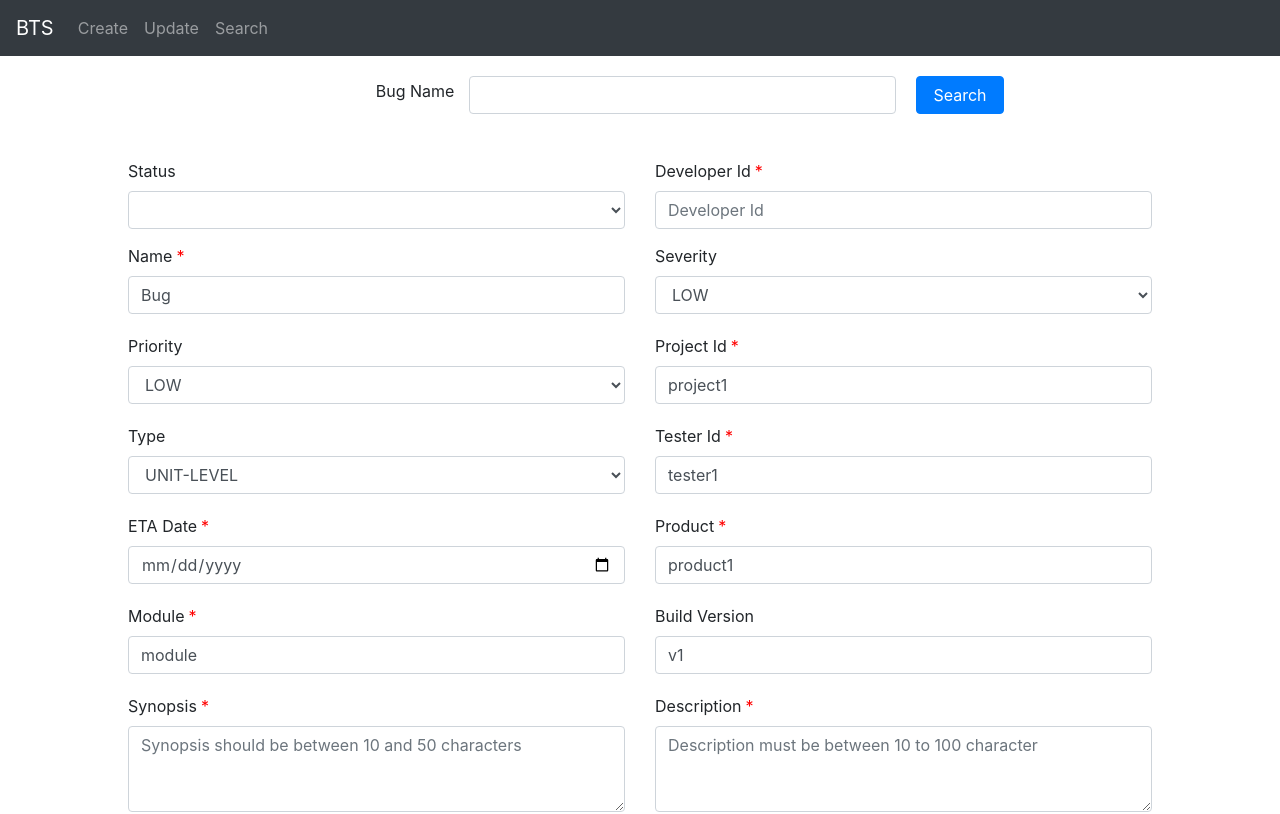
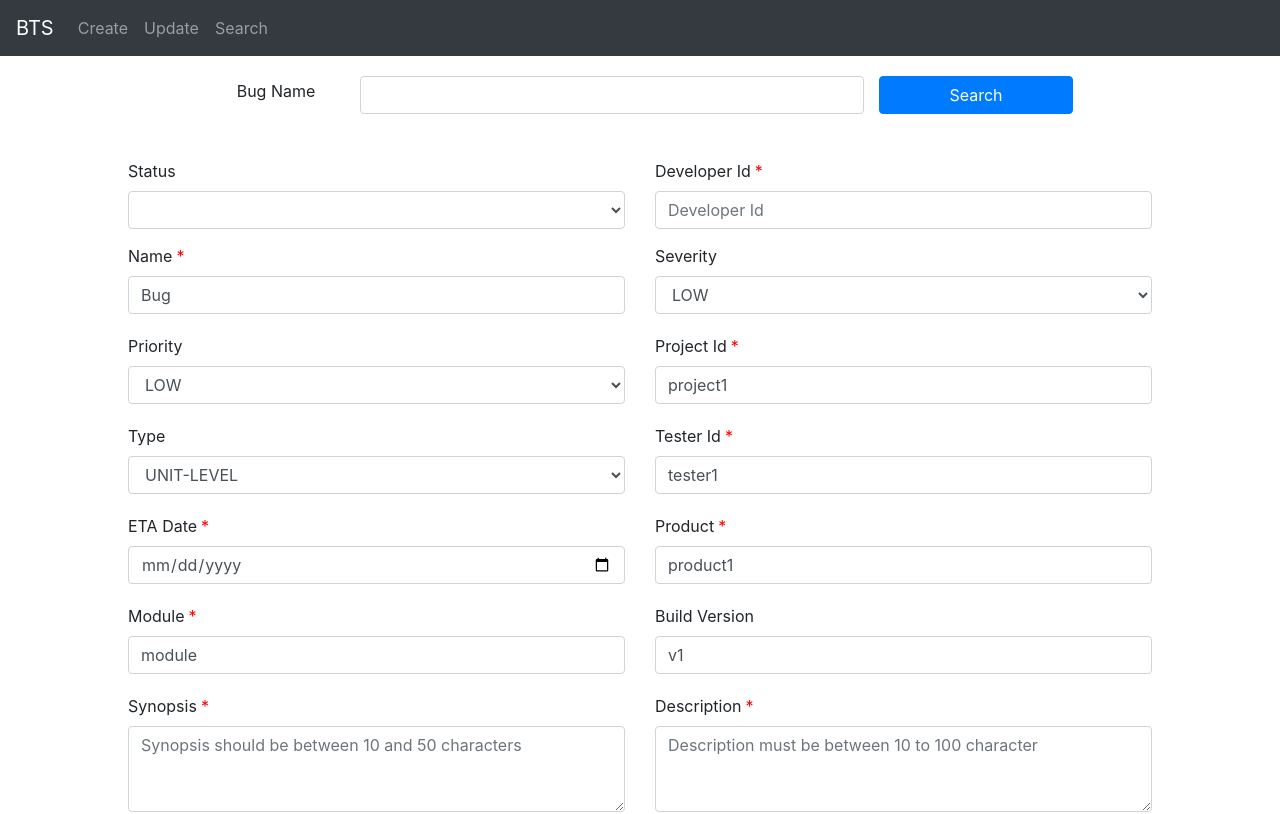
Before and after one commit to Sanjay-mg/BTS-angular, an Angular app: page /updateBug in a window 1280 px wide. Shown: the top 814 px of the page. Built offline with nearby package versions, Linux system fonts and the light colour scheme.

Commit message:
added confirm message to delete bug and fixed navigation bug

```diff
--- a/src/app/navigation-bar/navigation-bar.component.html
+++ b/src/app/navigation-bar/navigation-bar.component.html
@@ -6,13 +6,13 @@
   <div class="collapse navbar-collapse right" id="collapsibleNavbar">
     <ul class="navbar-nav">
       <li class="nav-item">
-        <a class="nav-link" routerLink="createBug">Create</a>
+        <a class="nav-link" href="createBug">Create</a>
       </li>
       <li class="nav-item">
-        <a class="nav-link" routerLink="updateBug">Update</a>
+        <a class="nav-link" href="updateBug">Update</a>
       </li>
       <li class="nav-item">
-        <a class="nav-link" routerLink="searchBug">Search</a>
+        <a class="nav-link" href="searchBug">Search</a>
       </li>
     </ul>
   </div>
--- a/src/app/search-bug/search-bug.component.css
+++ b/src/app/search-bug/search-bug.component.css
@@ -1,3 +1,6 @@
+.mainConatiner{
+  min-height: 80.3vh;
+}
 h2{
   text-align: center;
   margin: 10px 0;
--- a/src/app/search-bug/search-bug.component.html
+++ b/src/app/search-bug/search-bug.component.html
@@ -1,3 +1,4 @@
+<div class="mainConatiner">
 <h2>Search Bug</h2>
 <div class="row formContainer">
   <form id='searchBugForm' class="col-sm-10 row">
@@ -56,7 +57,8 @@
       <td>{{bug.submittedOn| date: 'd/M/yy'}}</td>
       <td>{{bug.etaDate| date: 'd/M/yy'}}</td>
       <td>{{bug.status}}</td>
-      <td><button (click)='deleteBug(bug.id,i)' class="btn btn-danger btn-sm tableBtn">Delete</button></td>
+      <td><button (click)='deleteBug(bug.id,i,bug.name)' class="btn btn-danger btn-sm tableBtn">Delete</button></td>
     </tr>
   </tbody>
 </table>
+</div>
--- a/src/app/search-bug/search-bug.component.ts
+++ b/src/app/search-bug/search-bug.component.ts
@@ -81,14 +81,17 @@ export class SearchBugComponent implements OnInit {
       }, error => alert("Error occurred"));
     }
   }
-  deleteBug(id:string,index:number){
+  deleteBug(id: string, index: number, name:string) {
+    if (confirm("Delete bug : " + name)) {
       const observable = this.bugService.deleteBug(id);
       observable.subscribe(response => {
         alert("Bug deleted");
-      this.bugArray.splice(index,1);
+        this.bugArray.splice(index, 1);
       }, error => {
         alert("Error occurred");
       });
+    }
+
   }
 
   ngOnInit(): void {
--- a/src/app/update-bug/update-bug.component.css
+++ b/src/app/update-bug/update-bug.component.css
@@ -1,13 +1,13 @@
 .formContainer{
-  width: 60%;
+  width: 70%;
   margin: 20px auto;
 }
 .nameLable{
   align-self: center;
-  text-align: right;
+  text-align: center;
 }
 .main{
-  margin:20px 0px 30px;
+  margin:0px 0px 30px;
 }
 form{
   width: 80%;
@@ -24,6 +24,5 @@ span {
   margin-bottom: -5px;
 }
 button{
-  width: 90%;
   margin: 0px auto;
 }
--- a/src/app/update-bug/update-bug.component.html
+++ b/src/app/update-bug/update-bug.component.html
@@ -1,11 +1,11 @@
 <div class="row formContainer">
-  <form id='searchBugForm' class="col-sm-10">
+  <form id='searchBugForm' class="col-sm-9">
     <div class="row">
-      <label class="col-sm-4 nameLable" for="bugName">Bug Name</label>
-      <input [(ngModel)]='name' class="form-control col-sm-8" name="bugName" id='bugName'>
+      <label class="col-sm-3 nameLable" for="bugName">Bug Name</label>
+      <input [(ngModel)]='name' class="form-control col-sm-9" name="bugName" id='bugName'>
     </div>
   </form>
-  <div class="col-sm-2">
+  <div class="col-sm-3">
     <button (click)='searchBug()' class="btn btn-primary btn-block">Search</button>
   </div>
 </div>
--- a/src/index.html
+++ b/src/index.html
@@ -8,6 +8,9 @@
   <meta name="viewport" content="width=device-width, initial-scale=1">
   <link rel="icon" type="image/x-icon" href="favicon.ico">
   <link rel="stylesheet" href="https://maxcdn.bootstrapcdn.com/bootstrap/4.5.2/css/bootstrap.min.css">
+  <script src="https://ajax.googleapis.com/ajax/libs/jquery/3.5.1/jquery.min.js"></script>
+  <script src="https://cdnjs.cloudflare.com/ajax/libs/popper.js/1.16.0/umd/popper.min.js"></script>
+  <script src="https://maxcdn.bootstrapcdn.com/bootstrap/4.5.2/js/bootstrap.min.js"></script>
 </head>
 
 <body>
```
Lines whose indentation alone changed are shown as unchanged.
